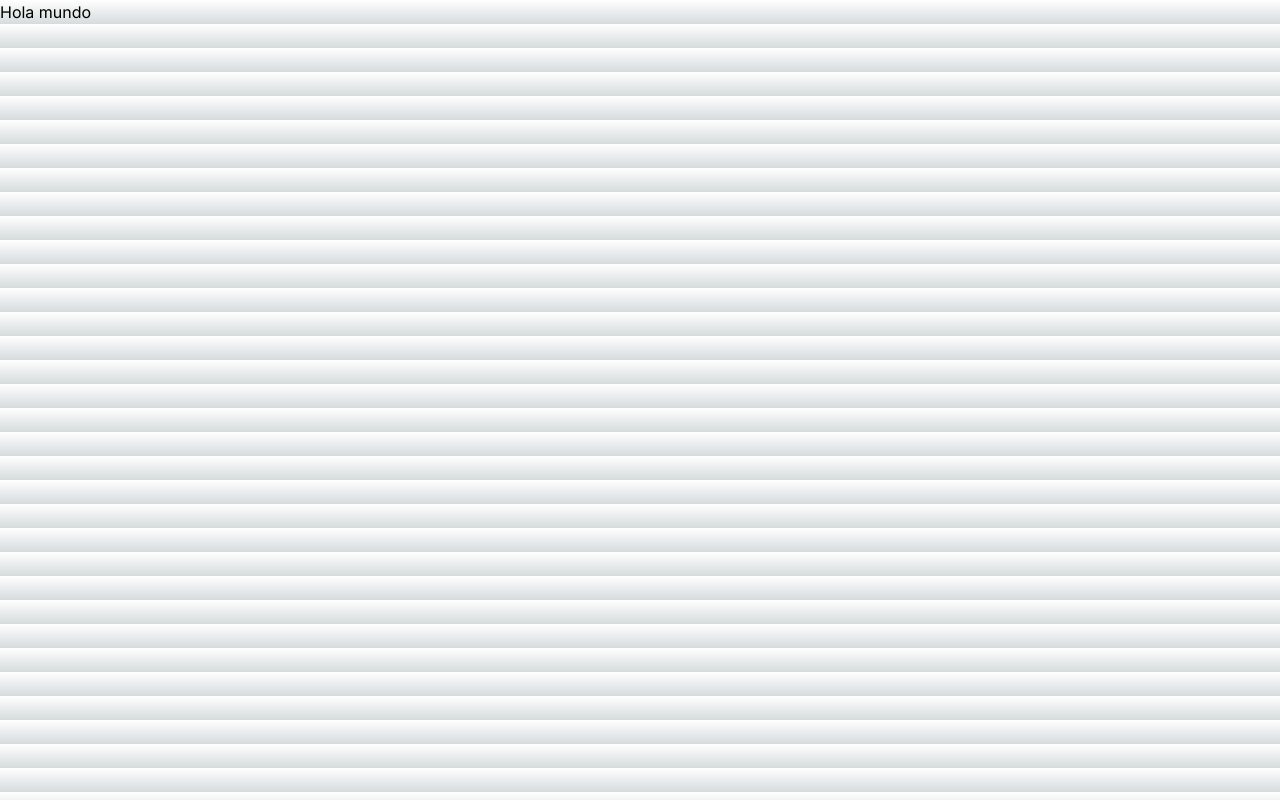
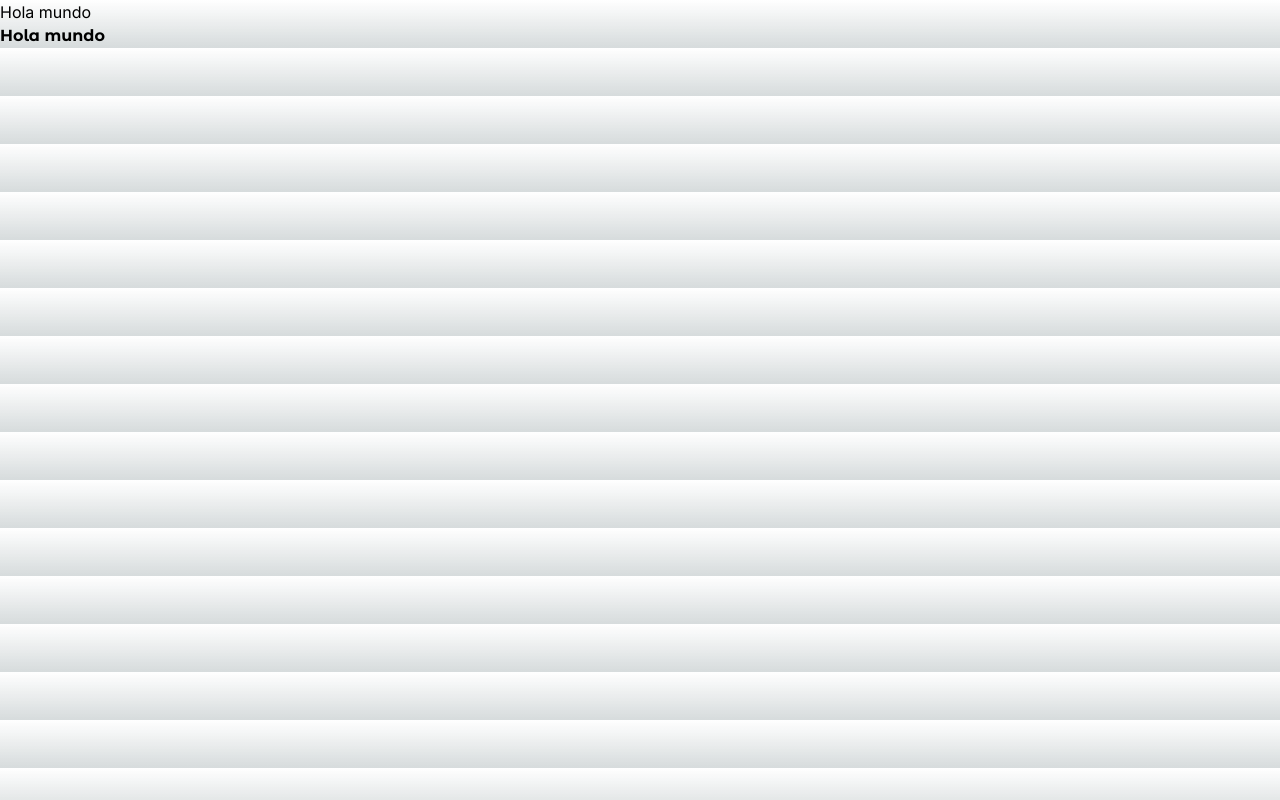
Before and after one commit to eeburgosz/Next-E-Shop, a Next.js app: page / in a window 1280 px wide. Built offline with nearby package versions, Linux system fonts and the light colour scheme.

Commit message:
Configuración de fuente

```diff
--- a/src/app/layout.tsx
+++ b/src/app/layout.tsx
@@ -1,8 +1,7 @@
 import type { Metadata } from "next";
 import { Inter } from "next/font/google";
+import { inter } from "@/config/fonts";
 import "./globals.css";
-
-const inter = Inter({ subsets: ["latin"] });
 
 export const metadata: Metadata = {
 	title: "Create Next App",
--- a/src/app/page.tsx
+++ b/src/app/page.tsx
@@ -1,9 +1,10 @@
-import Image from "next/image";
+import { titleFont } from "@/config/fonts";
 
 export default function Home() {
 	return (
 		<main className="">
 			<h1>Hola mundo</h1>
+			<h1 className={` ${titleFont.className} font-bold`}>Hola mundo</h1>
 		</main>
 	);
 }
--- /dev/null
+++ b/src/config/fonts.ts
@@ -0,0 +1,7 @@
+import { Inter, Montserrat_Alternates } from "next/font/google";
+
+export const inter = Inter({ subsets: ["latin"] });
+export const titleFont = Montserrat_Alternates({
+	subsets: ["latin"],
+	weight: ["500", "700"],
+});
```
Lines whose indentation alone changed are shown as unchanged.
